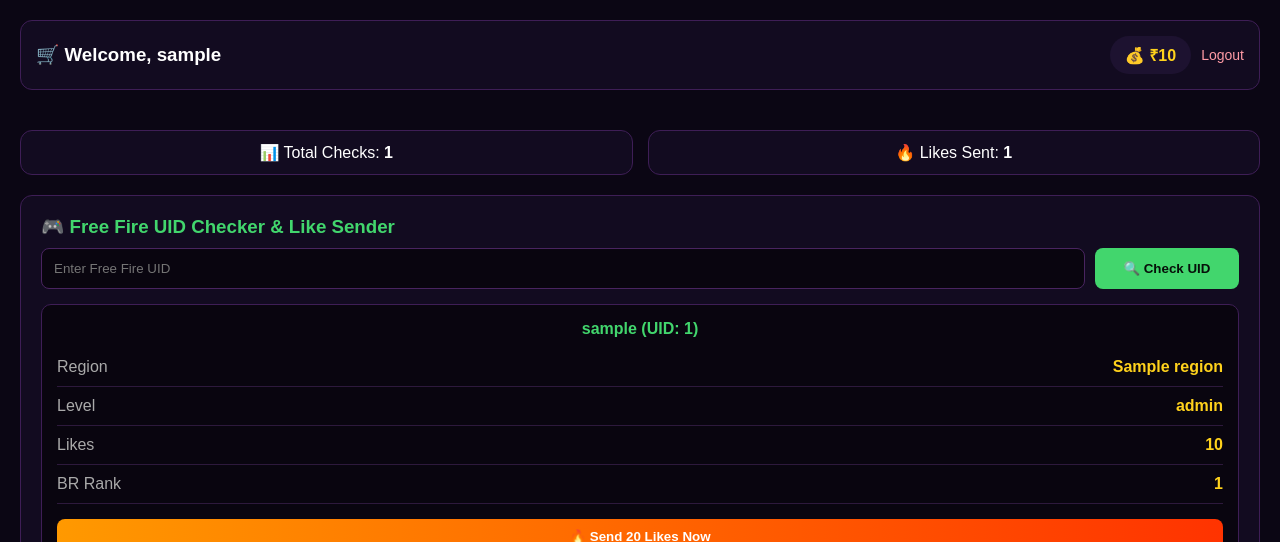
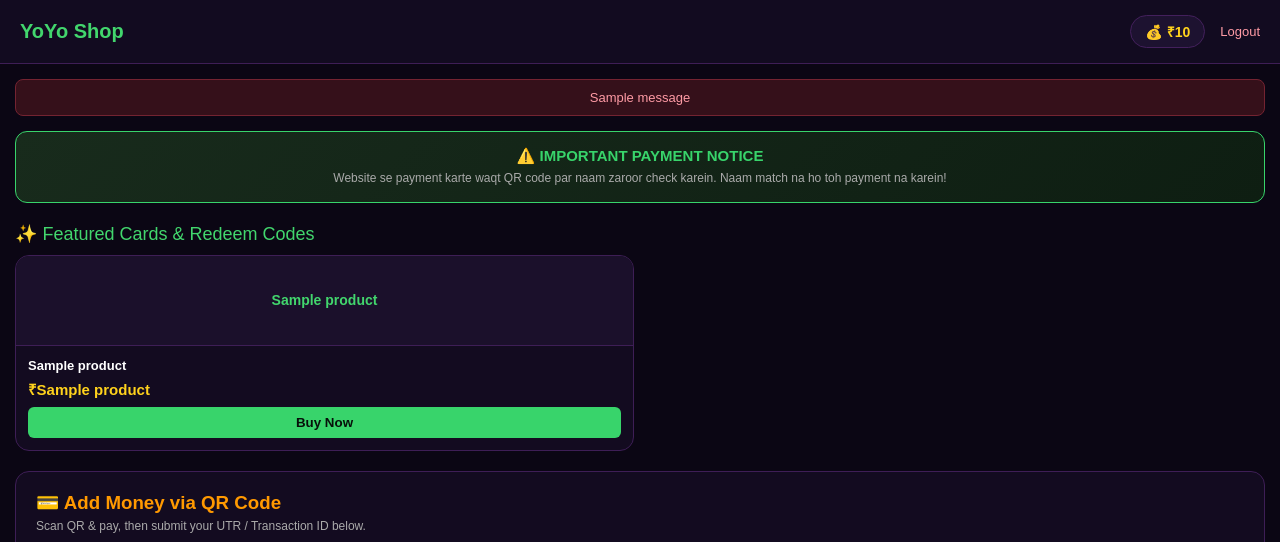
Before and after one commit to faltuwja-beep/Web-cc, a Flask app: template templates/shop.html in a window 1280 px wide. Shown: the top 542 px of the page. Run offline with Flask 3, Linux system fonts and the light colour scheme; the template is opened without the code that fills it: most values are stand-ins (such as "Sample title", 1, 10 or a date in 2020); one stand-in notice (Sample message) is shown.

Commit message:
Update shop.html

```diff
--- a/templates/shop.html
+++ b/templates/shop.html
@@ -1,102 +1,100 @@
 <!DOCTYPE html>
 <html lang="en">
 <head>
-<meta charset="UTF-8"><title>YoYo Shop & FF Tools</title>
+<meta charset="UTF-8">
+<meta name="viewport" content="width=device-width, initial-scale=1.0">
+<title>YoYo Shop</title>
 <style>
-*{ margin:0; padding:0; box-sizing:border-box; font-family:Arial,sans-serif; }
-body { background: #0b0614; color: white; padding: 20px; }
-.header { display: flex; justify-content: space-between; align-items: center; background: #120b20; padding: 15px; border-radius: 12px; border: 1px solid #3e1e56; }
-.wallet { background: #1d1230; padding: 8px 15px; border-radius: 20px; color: #ffd21c; font-weight: bold; }
-.grid { display: grid; grid-template-columns: repeat(auto-fit, minmax(220px, 1fr)); gap: 15px; margin-top: 20px; }
-.card { background: #130b20; border: 1px solid #3e1e56; padding: 20px; border-radius: 12px; text-align: center; }
-.price { color: #ffd21c; font-size: 18px; font-weight: bold; margin: 10px 0; }
-button { padding: 10px 20px; background: #38d46b; border: none; font-weight: bold; border-radius: 8px; cursor: pointer; color: #07100a; width: 100%; }
-.box { background: #120b20; padding: 20px; border-radius: 12px; margin-top: 20px; border: 1px solid #3e1e56; }
-input { width: 100%; padding: 12px; margin: 8px 0; background: #09050f; border: 1px solid #492460; color: white; border-radius: 8px; outline: none; }
-.row { display: flex; justify-content: space-between; padding: 10px 0; border-bottom: 1px solid #2d193c; }
-.label { color: #aaa; }
-.value { color: #ffd21c; font-weight: bold; }
+* { margin: 0; padding: 0; box-sizing: border-box; font-family: Arial, sans-serif; }
+body { background: #0b0614; color: white; padding-bottom: 90px; }
+.navbar { background: #120b20; padding: 15px 20px; display: flex; justify-content: space-between; align-items: center; border-bottom: 1px solid #3e1e56; }
+.nav-left { display: flex; align-items: center; gap: 15px; }
+.logo { color: #42d66d; font-size: 20px; font-weight: bold; }
+.nav-right { display: flex; align-items: center; gap: 15px; }
+.wallet-pill { background: #1d1230; border: 1px solid #43205c; padding: 6px 14px; border-radius: 20px; font-size: 14px; color: #ffd21c; font-weight: bold; }
+.admin-btn { background: #ff9900; color: white; padding: 6px 12px; border-radius: 8px; text-decoration: none; font-size: 13px; font-weight: bold; }
+
+.notice-banner { background: linear-gradient(135deg, #182b1c, #0e1e12); border: 1px solid #38d46b; margin: 15px; padding: 15px; border-radius: 12px; text-align: center; }
+.notice-banner h3 { color: #38d46b; font-size: 15px; margin-bottom: 5px; }
+.notice-banner p { color: #aaa; font-size: 12px; line-height: 1.4; }
+
+.section-title { margin: 20px 15px 10px 15px; font-size: 18px; color: #42d66d; }
+.product-grid { display: grid; grid-template-columns: repeat(2, 1fr); gap: 12px; padding: 0 15px; }
+.product-card { background: #130b20; border: 1px solid #3e1e56; border-radius: 14px; overflow: hidden; display: flex; flex-direction: column; justify-content: space-between; transition: 0.3s; }
+.card-banner { height: 90px; background: #1b102b; display: flex; justify-content: center; align-items: center; border-bottom: 1px solid #3e1e56; }
+.card-details { padding: 12px; }
+.card-name { font-size: 13px; font-weight: bold; color: #fff; margin-bottom: 6px; }
+.card-price { font-size: 15px; color: #ffd21c; font-weight: bold; }
+
+.deposit-box { background: #130b20; border: 1px solid #3e1e56; margin: 20px 15px; padding: 20px; border-radius: 14px; }
+.deposit-box input { width: 100%; padding: 12px; margin: 8px 0; background: #09050f; border: 1px solid #492460; color: white; border-radius: 8px; }
+
+.bottom-bar { position: fixed; bottom: 0; left: 0; width: 100%; background: #120b20; border-top: 1px solid #3e1e56; padding: 15px 20px; display: flex; justify-content: space-between; align-items: center; }
+.view-bag-btn { background: linear-gradient(90deg, #ff9900, #ff3300); color: white; border: none; padding: 10px 20px; border-radius: 8px; font-weight: bold; cursor: pointer; }
+.flash-msg { background: #35101a; border: 1px solid #742331; color: #ff9ba5; padding: 10px; margin: 15px; border-radius: 8px; text-align: center; font-size: 13px; }
 </style>
 </head>
 <body>
-<div class="header">
-    <h3>🛒 Welcome, {{ username }}</h3>
-    <div style="display:flex; gap:10px; align-items:center;">
-        <div class="wallet">💰 ₹{{ balance }}</div>
+
+<div class="navbar">
+    <div class="nav-left">
+        <span class="logo">YoYo Shop</span>
+    </div>
+    <div class="nav-right">
+        <div class="wallet-pill">💰 ₹{{ balance }}</div>
         {% if is_admin == 1 %}
-        <a href="/admin" style="background:#ff9900; color:white; padding:8px 12px; border-radius:8px; text-decoration:none; font-size:13px; font-weight:bold;">👑 Admin Panel</a>
+        <a href="/admin" class="admin-btn">👑 Admin</a>
         {% endif %}
-        <a href="/logout" style="color: #ff9ba5; font-size:14px; text-decoration:none;">Logout</a>
+        <a href="/logout" style="color: #ff9ba5; font-size: 13px; text-decoration: none;">Logout</a>
     </div>
 </div>
 
-<!-- Admin Stats Bar -->
-<div style="display:flex; gap:15px; margin-top:20px;">
-    <div class="box" style="flex:1; text-align:center; padding:12px;">📊 Total Checks: <b>{{ stats.total_checks }}</b></div>
-    <div class="box" style="flex:1; text-align:center; padding:12px;">🔥 Likes Sent: <b>{{ stats.total_likes_sent }}</b></div>
+{% with messages = get_flashed_messages() %}
+  {% if messages %}
+    {% for msg in messages %}
+      <div class="flash-msg">{{ msg }}</div>
+    {% endfor %}
+  {% endif %}
+{% endwith %}
+
+<div class="notice-banner">
+    <h3>⚠️ IMPORTANT PAYMENT NOTICE</h3>
+    <p>Website se payment karte waqt QR code par naam zaroor check karein. Naam match na ho toh payment na karein!</p>
 </div>
 
-<!-- Free Fire UID & Like Sender Section -->
-<div class="box" style="margin-top:20px;">
-    <h3 style="color:#42d66d; margin-bottom:10px;">🎮 Free Fire UID Checker & Like Sender</h3>
-    <form action="/check-uid" method="POST" style="display:flex; gap:10px;">
-        <input type="text" name="uid" placeholder="Enter Free Fire UID" required style="margin:0;">
-        <button type="submit" style="width:160px; background:#42d66d; color:#07100a;">🔍 Check UID</button>
-    </form>
-
-    {% if error %}<p style="color:#ff9ba5; margin-top:10px;">{{ error }}</p>{% endif %}
-
-    {% if player %}
-    <div style="background:#09050f; padding:15px; border-radius:10px; margin-top:15px; border:1px solid #3e1e56;">
-        <h4 style="color:#42d66d; text-align:center; margin-bottom:10px;">{{ player.nickname }} (UID: {{ player.uid }})</h4>
-        <div class="row"><span class="label">Region</span><span class="value">{{ player.region }}</span></div>
-        <div class="row"><span class="label">Level</span><span class="value">{{ player.level }}</span></div>
-        <div class="row"><span class="label">Likes</span><span class="value">{{ player.likes }}</span></div>
-        <div class="row"><span class="label">BR Rank</span><span class="value">{{ player.rank }}</span></div>
-
-        <form action="/send-likes" method="POST" style="margin-top:15px;">
-            <input type="hidden" name="uid" value="{{ player.uid }}">
-            <input type="hidden" name="region" value="{{ player.region }}">
-            <button type="submit" style="background: linear-gradient(90deg, #ff9900, #ff3300); color:white;">🔥 Send 20 Likes Now</button>
-        </form>
-    </div>
-    {% endif %}
-
-    {% if result_data %}
-    <div style="background:#09050f; padding:15px; border-radius:10px; margin-top:15px; border:1px solid #3e1e56;">
-        <h4 style="color:#ff9900; text-align:center;">Result for {{ result_data.nickname }}</h4>
-        <div class="row"><span class="label">Before Likes</span><span class="value">{{ result_data.old_likes }}</span></div>
-        <div class="row"><span class="label">After Likes</span><span class="value" style="color:#38d46b;">{{ result_data.new_likes }}</span></div>
-        <div class="row"><span class="label">Added</span><span class="value">+{{ result_data.added_likes }} Likes</span></div>
-        <p style="text-align:center; margin-top:10px; color:{% if result_data.success %}#38d46b{% else %}#ff9ba5{% endif %};">{{ result_data.message }}</p>
-    </div>
-    {% endif %}
-</div>
-
-<!-- Shop Products Section -->
-<h2>🛍️ Store Items (Redeem Codes & CC Cards)</h2>
-<div class="grid">
+<div class="section-title">✨ Featured Cards & Redeem Codes</div>
+<div class="product-grid">
     {% for p in products %}
-    <div class="card">
-        <h4>{{ p[1] }}</h4>
-        <p style="color:#aaa; font-size:12px; margin:5px 0;">{{ p[4] }}</p>
-        <div class="price">₹{{ p[3] }}</div>
-        <button onclick="alert('Balance sufficient nahi hai!')">Buy Now</button>
+    <div class="product-card">
+        <div class="card-banner">
+            <span style="font-size: 14px; font-weight: bold; color: #42d66d;">{{ p[2] }}</span>
+        </div>
+        <div class="card-details">
+            <div class="card-name">{{ p[1] }}</div>
+            <div class="card-price">₹{{ p[3] }}</div>
+            <button onclick="alert('Please add balance using QR below to buy!')" style="width:100%; margin-top:8px; padding:8px; background:#38d46b; border:none; font-weight:bold; border-radius:6px; cursor:pointer; color:#07100a;">Buy Now</button>
+        </div>
     </div>
     {% endfor %}
 </div>
 
-<!-- Add Money Section -->
-<div class="box" style="max-width:400px;">
-    <h3>💳 Add Money via QR Code</h3>
-    <div style="text-align: center; margin: 10px 0;">
+<div class="deposit-box">
+    <h3 style="color: #ff9900; margin-bottom: 5px;">💳 Add Money via QR Code</h3>
+    <p style="font-size: 12px; color: #aaa; margin-bottom: 12px;">Scan QR & pay, then submit your UTR / Transaction ID below.</p>
+    <div style="text-align: center; margin-bottom: 15px;">
         <img src="https://api.qrserver.com/v1/create-qr-code/?size=140x140&data=upi://pay?pa=sunaina2012@fam" alt="QR" style="border-radius: 8px;">
     </div>
     <form action="/add-money" method="POST">
-        <input type="number" name="amount" placeholder="Amount Paid (₹)" required>
-        <input type="text" name="utr" placeholder="UTR / Transaction ID" required>
-        <button type="submit" style="background:#ff9900; color:white;">Submit Proof</button>
+        <input type="number" name="amount" placeholder="Enter Amount Paid (₹)" required>
+        <input type="text" name="utr" placeholder="Enter UTR / Transaction ID" required>
+        <button type="submit" style="width: 100%; padding: 12px; background: linear-gradient(90deg, #ff9900, #ff3300); color: white; border: none; font-weight: bold; border-radius: 8px; cursor: pointer; margin-top: 5px;">Submit Payment Proof</button>
     </form>
 </div>
+
+<div class="bottom-bar">
+    <div style="font-size: 14px; color: #bbb; font-weight: bold;">User: {{ username }}</div>
+    <button class="view-bag-btn" onclick="window.scrollTo({top: 0, behavior: 'smooth'});">Back to Top ↑</button>
+</div>
+
 </body>
 </html>
```
